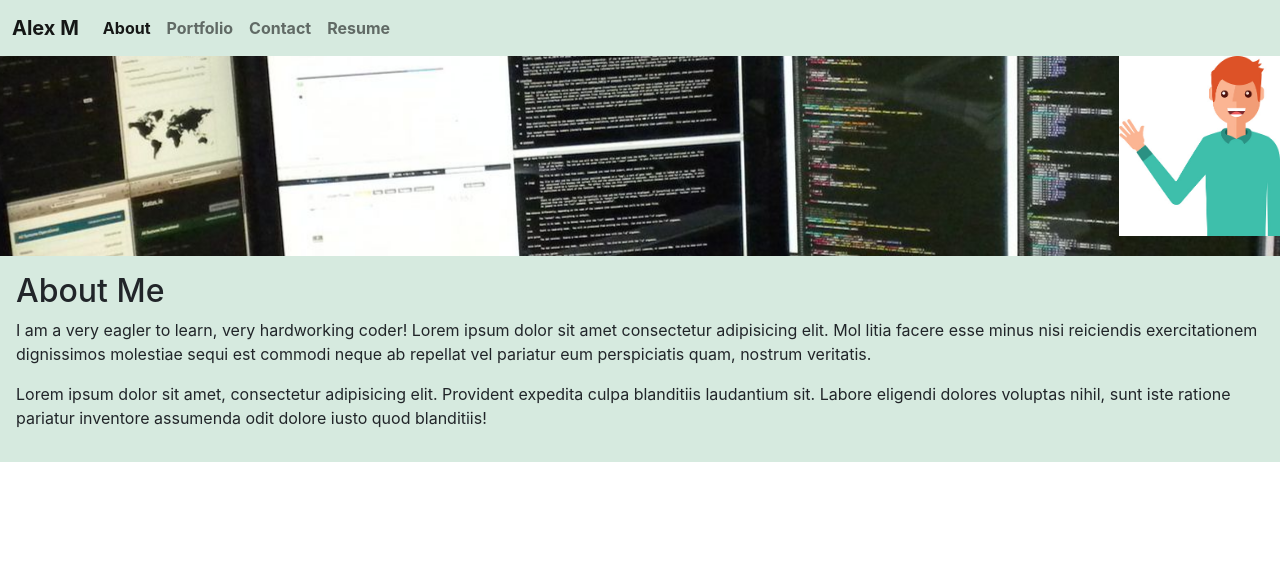
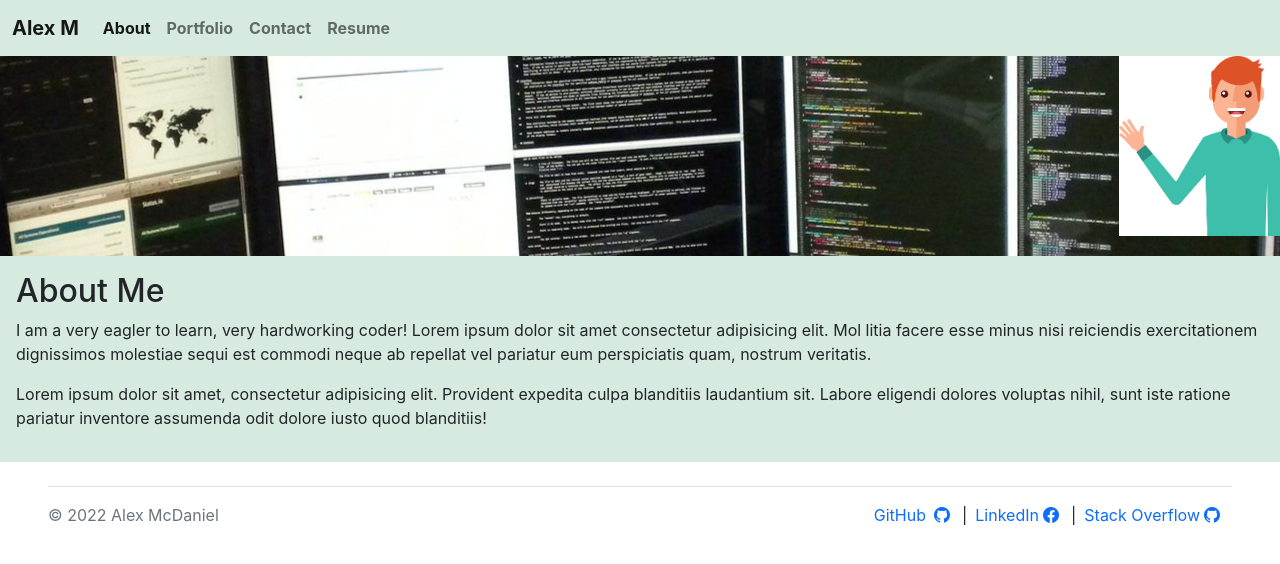
Before and after one commit to alexm1937/my-react-showcase, a React (Create React App) app: page / in a window 1280 px wide. Shown: the top 564 px of the page. Built offline with nearby package versions, Linux system fonts and the light colour scheme.

Commit message:
created footer, finished footer, links etc and minor tweaks to contact form

```diff
--- a/public/index.html
+++ b/public/index.html
@@ -25,6 +25,7 @@
       Learn how to configure a non-root public URL by running `npm run build`.
     -->
     <link href="https://cdn.jsdelivr.net/npm/bootstrap@5.1.3/dist/css/bootstrap.min.css" rel="stylesheet" integrity="sha384-1BmE4kWBq78iYhFldvKuhfTAU6auU8tT94WrHftjDbrCEXSU1oBoqyl2QvZ6jIW3" crossorigin="anonymous">
+    <link rel="stylesheet" href="https://cdn.jsdelivr.net/npm/bootstrap-icons@1.7.2/font/bootstrap-icons.css">
     <title>React App</title>
   </head>
   <body>
--- a/src/App.js
+++ b/src/App.js
@@ -5,7 +5,7 @@ import ContactForm from './components/Contact';
 import Portfolio from './components/Portfolio';
 import Resume from './components/Resume';
 // import Nav from './components/Nav';
-// import Footer from './components/Footer';
+import Footer from './components/Footer';
 // import Project from './components/Project';
 
 function App() {
@@ -38,6 +38,7 @@ function App() {
         { currentSection === sections[1] && <Portfolio></Portfolio> }
         { currentSection === sections[2] && <ContactForm></ContactForm> }
         { currentSection === sections[3] && <Resume></Resume> }
+        <Footer></Footer>
       </main>
     </div>
   );
--- a/src/components/Contact/index.js
+++ b/src/components/Contact/index.js
@@ -56,12 +56,14 @@ function ContactForm() {
           <textarea type="message" className="form-control" name="message" defaultValue={message} onBlur={handleChange}/>
         </div>
 
+        <div className="mb-3 customclass1 d-block mx-auto">
         {/* jsx equiv to if statement:  */}
         {errorMessage && (
                 <div>
                     <p className="error-text">{errorMessage}</p>
                 </div>
                 )}
+        </div>
         <button type="submit" className="btn btn-primary customclass1 d-block mx-auto">Submit</button>
       </form>
       )
--- a/src/components/Footer/index.js
+++ b/src/components/Footer/index.js
@@ -0,0 +1,30 @@
+import React from "react";
+
+function Footer() {
+
+    return (
+        <div className="container-fluid px-5">
+        <footer className="d-flex flex-wrap justify-content-between align-items-center py-3 my-4 border-top">
+
+          {/* Left side text */}
+          <div className="col-md-4 d-flex align-items-center">
+            <span className="text-muted">© 2022 Alex McDaniel</span>
+          </div>
+
+          {/* Right side icons and links */}
+          <div>
+            <span>
+                <a href="https://github.com/alexm1937" target="_blank" className="text-decoration-none mx-1">GitHub<i className="bi bi-github mx-2"></i></a>
+                |
+                <a href="https://linkedin.com/in/alex-mcdaniel-64ba59219" target="_blank" className="text-decoration-none mx-2">LinkedIn<i className="bi bi-facebook mx-1"></i></a>
+                |
+                <a href="https://stackoverflow.com/users/16672511/alex-mcdaniel" target="_blank" className="text-decoration-none mx-2">Stack Overflow<i className="bi bi-github mx-1"></i></a>
+            </span>
+          </div>
+
+        </footer>
+      </div>
+    );
+}
+
+export default Footer;
```
